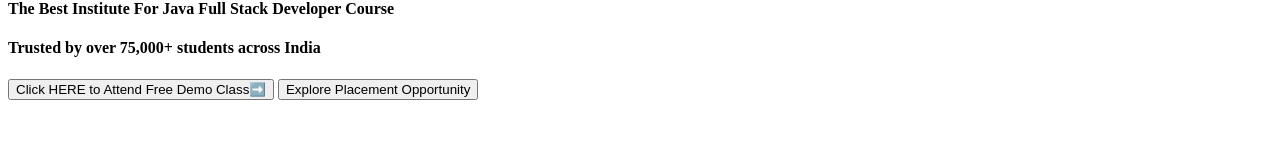
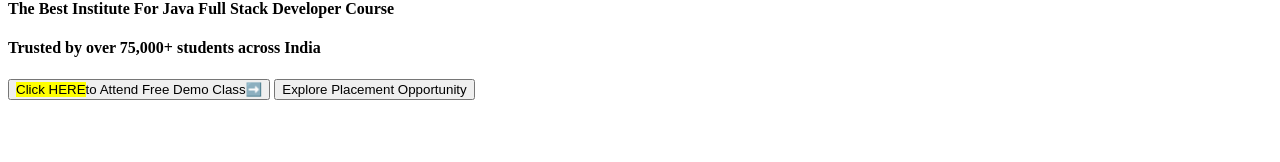
Before and after one commit to Akash-v11/Clone_Tapacademy_project, a plain HTML site: page index.html in a window 1280 px wide. Shown: the part 297-459 px from the top of the page. Drawn offline with Linux system fonts and the light colour scheme.

Commit message:
Update index.html

```diff
--- a/index.html
+++ b/index.html
@@ -49,7 +49,7 @@
                 <h4>The Best Institute For Java Full Stack Developer Course</h4>
                 <h4>Trusted by over 75,000+ students across India</h4>
                 <span>
-                    <a href="form.html" target="_blank"><button>Click HERE to Attend Free Demo Class➡️</button></a>
+                    <a href="form.html" target="_blank"><button> <mark>Click HERE</mark>to Attend Free Demo Class➡️</button></a>
                 </span>
                 <button>Explore Placement Opportunity</button>
 
```
